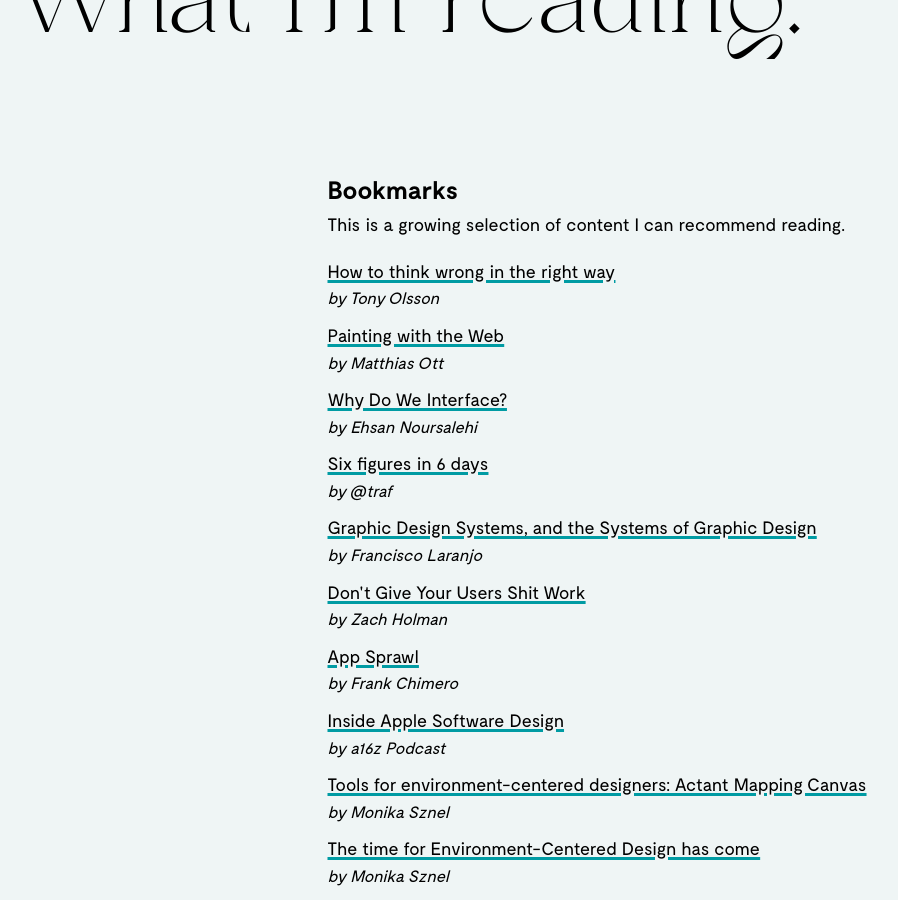
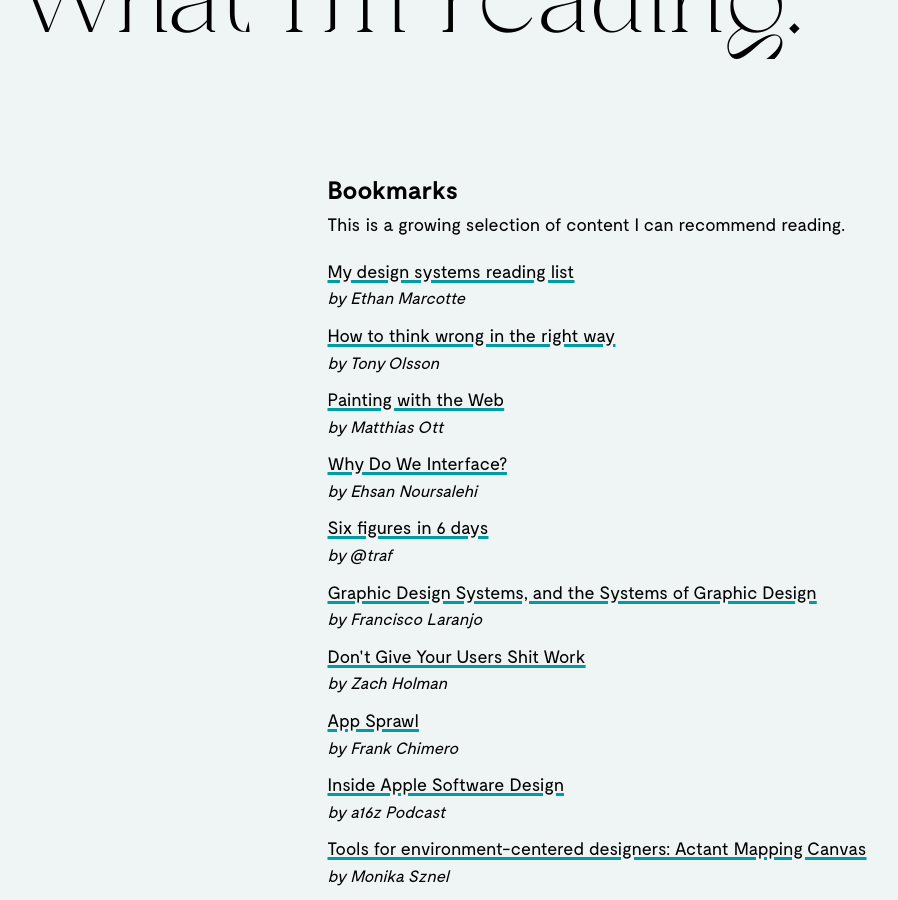
Before and after one commit to jacoblindstrm/jacoblindstrm.github.io, a Jekyll site: the page built from _posts/2020-04-01-what-im-reading.html, in a window 1280 px wide and 900 px high, scrolled down 337 px. Shown: the whole window, without its empty margins (157-1055 px from the left). Built offline with Jekyll 4.4.1, drawn with Linux system fonts in a browser that asks for light colours; comment, search, counter and statistics services are not loaded.

Commit message:
Update articles.yml

```diff
--- a/_data/articles.yml
+++ b/_data/articles.yml
@@ -1,3 +1,6 @@
+- title: My design systems reading list
+  url: https://ethanmarcotte.com/wrote/my-design-systems-reading-list/
+  author: Ethan Marcotte
 - title: How to think wrong in the right way
   url: https://olssontony.medium.com/how-to-think-wrong-in-the-right-way-9c5f3523c9c9
   author: Tony Olsson
```
